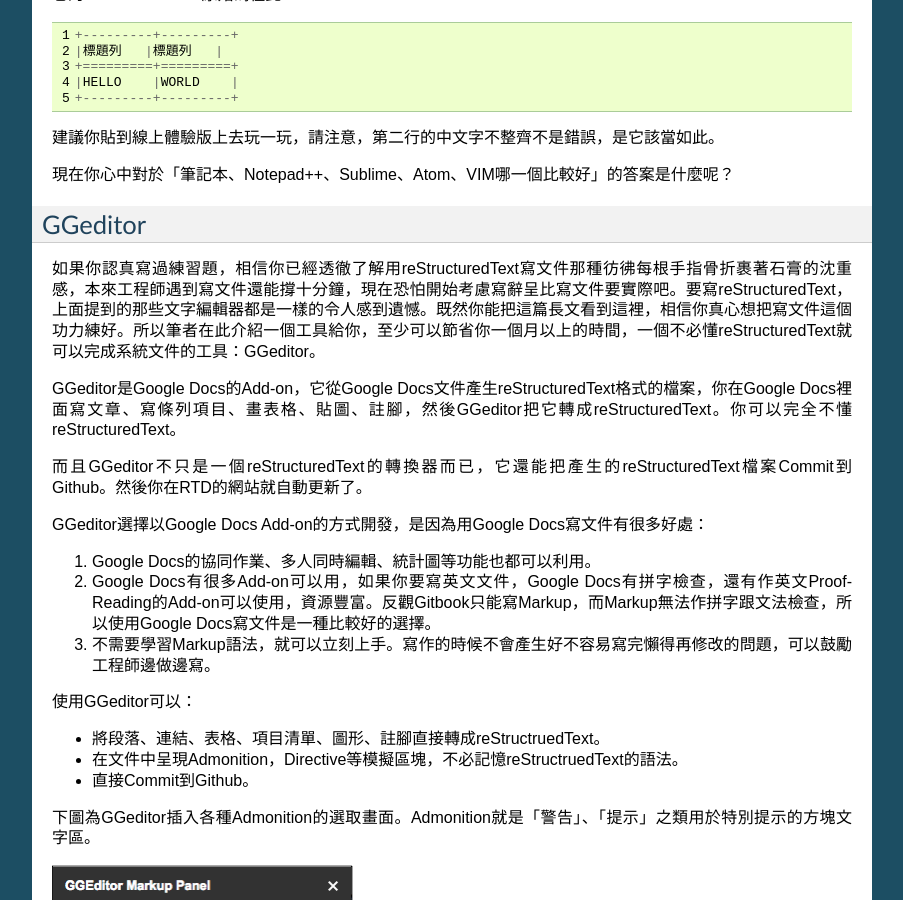
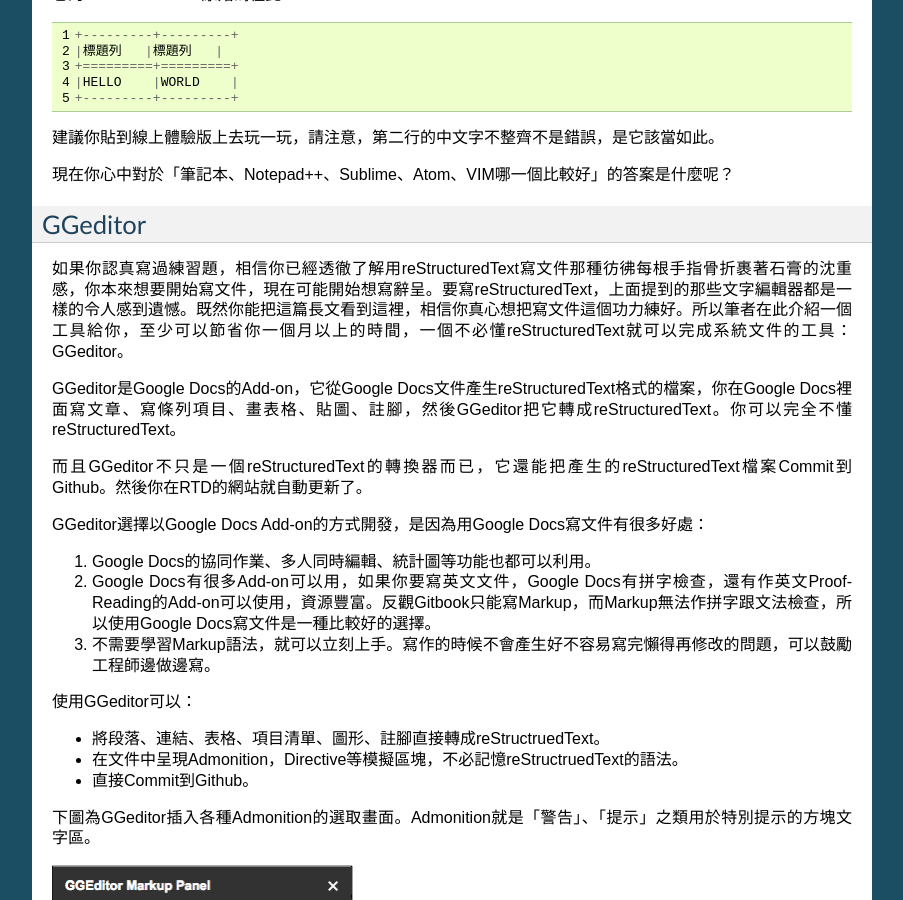
Before and after one commit to iapyeh/iapyeh, a Sphinx documentation site: the page built from docs/blogs/technical/how2pydocs.rst, in a window 1280 px wide and 900 px high, scrolled down 6842 px. Shown: the whole window, without its empty margins (198-1101 px from the left). Built offline with Sphinx 7.4.7, drawn with Linux system fonts in a browser that asks for light colours.

Commit message:
Google Docs reST Editor@2017-1-19 16:13:33

```diff
--- a/docs/blogs/technical/how2pydocs.rst
+++ b/docs/blogs/technical/how2pydocs.rst
@@ -241,7 +241,7 @@
 GGeditor
 ========
 
-如果你認真寫過練習題，相信你已經透徹了解用reStructuredText寫文件那種彷彿每根手指骨折裹著石膏的沈重感，本來工程師遇到寫文件還能撐十分鐘，現在恐怕開始考慮寫辭呈比寫文件要實際吧。要寫reStructuredText，上面提到的那些文字編輯器都是一樣的令人感到遺憾。既然你能把這篇長文看到這裡，相信你真心想把寫文件這個功力練好。所以筆者在此介紹一個工具給你，至少可以節省你一個月以上的時間，一個不必懂reStructuredText就可以完成系統文件的工具：GGeditor。
+如果你認真寫過練習題，相信你已經透徹了解用reStructuredText寫文件那種彷彿每根手指骨折裹著石膏的沈重感，你本來想要開始寫文件，現在可能開始想寫辭呈。要寫reStructuredText，上面提到的那些文字編輯器都是一樣的令人感到遺憾。既然你能把這篇長文看到這裡，相信你真心想把寫文件這個功力練好。所以筆者在此介紹一個工具給你，至少可以節省你一個月以上的時間，一個不必懂reStructuredText就可以完成系統文件的工具：GGeditor。
 
 GGeditor是Google Docs的Add-on，它從Google Docs文件產生reStructuredText格式的檔案，你在Google Docs裡面寫文章、寫條列項目、畫表格、貼圖、註腳，然後GGeditor把它轉成reStructuredText。你可以完全不懂reStructuredText。
 
```
